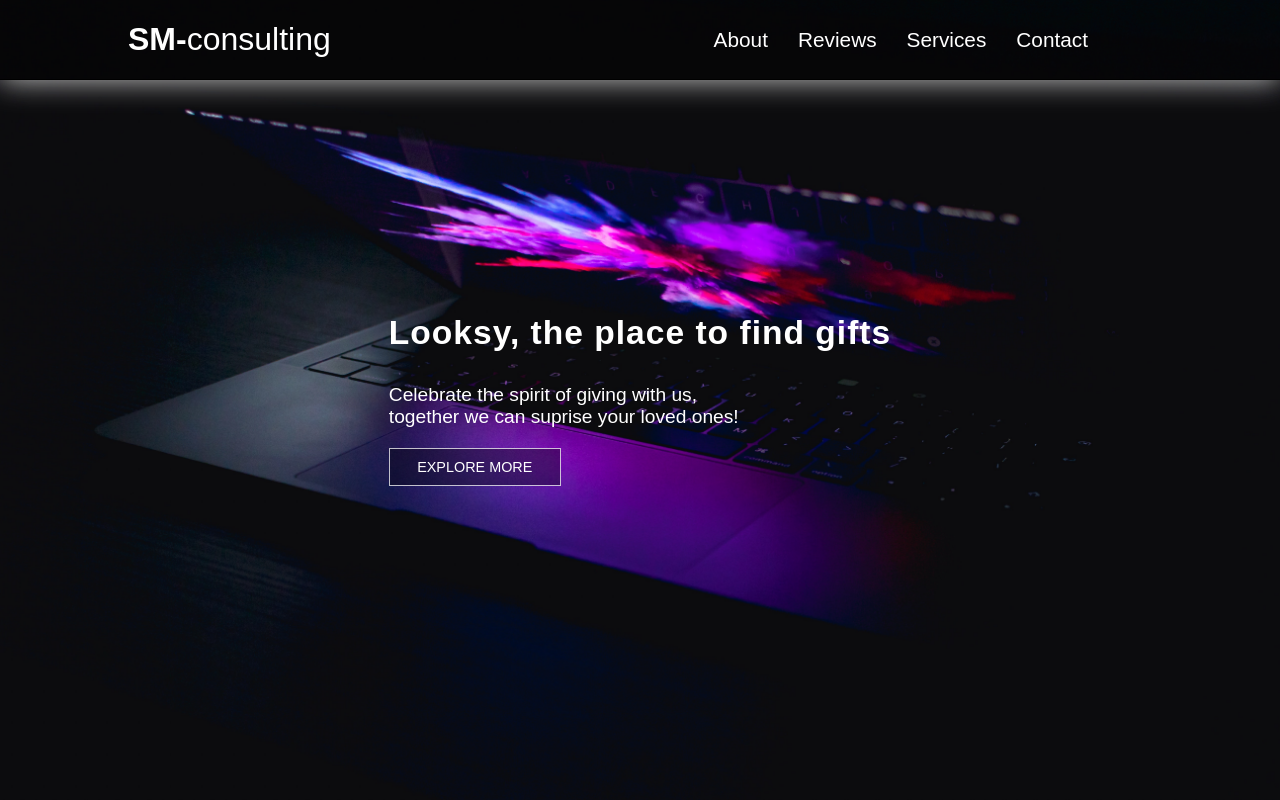
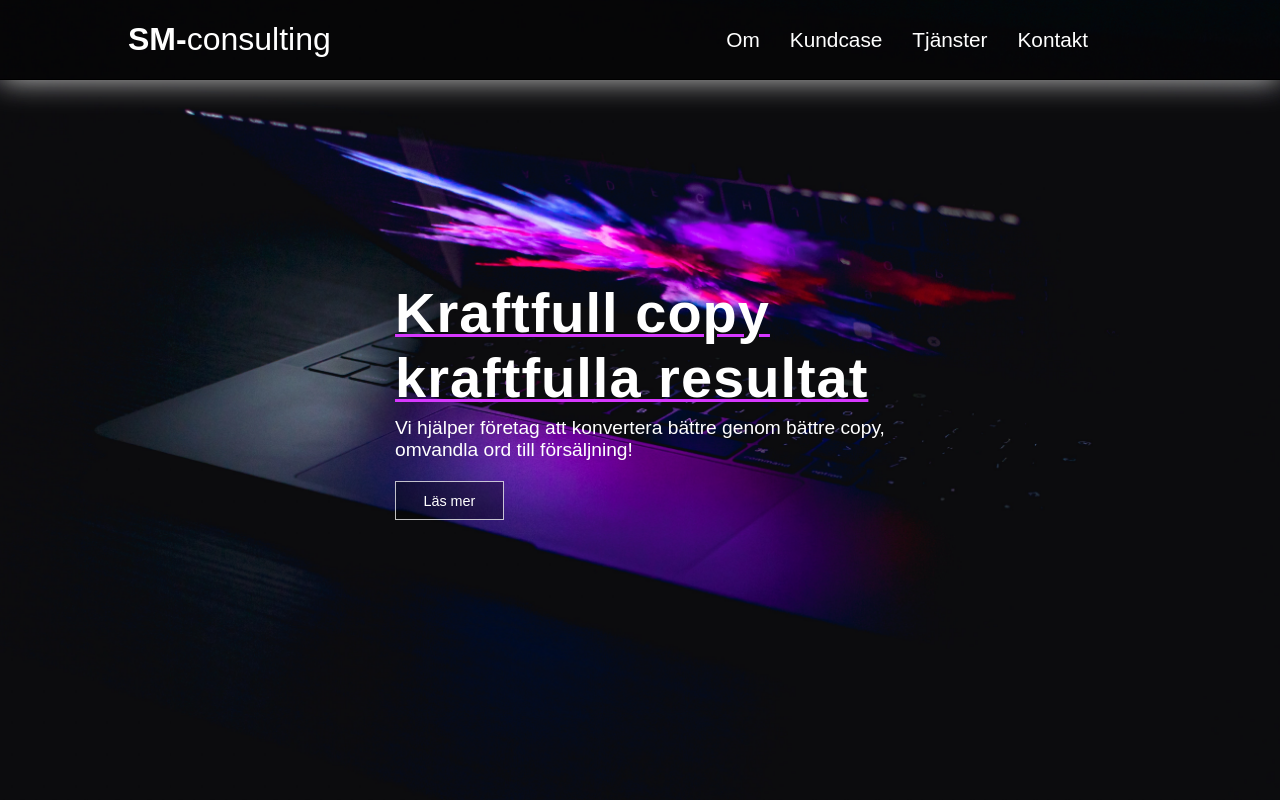
Before and after one commit to Flying0101/CW-site, a React (Create React App) app: page / in a window 1280 px wide. Shown: the top 800 px of the page. Built offline with nearby package versions, Linux system fonts and the light colour scheme.

Commit message:
nav-landing update

```diff
--- a/src/components/Landing.js
+++ b/src/components/Landing.js
@@ -15,9 +15,11 @@ function Landing() {
             <img alt="dark laptop" src={landingPic} className="main-pic" />
 
             <div className="landing-container">
-                <h1 className="l-slogan">Looksy, the place to find gifts</h1>
-                <p className="l-pre-info"><br /> Celebrate the spirit of giving with us, <br/> together we can suprise your loved ones!</p>
-                <button className="landing-cta">EXPLORE MORE</button>
+
+                <h1 className="l-slogan">Kraftfull copy<br /> kraftfulla resultat</h1>
+
+                <p className="l-pre-info">Vi hjälper företag att konvertera bättre genom bättre copy, <br/>omvandla ord till försäljning!  </p>
+                <button className="landing-cta">Läs mer </button>
             </div>
         </section>
     )
--- a/src/components/Navbar.js
+++ b/src/components/Navbar.js
@@ -22,10 +22,10 @@ function Navbar() {
                 <p className="logo"><strong id="logo-sm">SM-</strong>consulting</p>
 
                 <ul className="nav-ul">
-                    <li className="nav-li">About</li>
-                    <li className="nav-li">Reviews</li>
-                    <li className="nav-li">Services</li>
-                    <li className="nav-li">Contact</li>
+                    <li className="nav-li">Om</li>
+                    <li className="nav-li">Kundcase</li>
+                    <li className="nav-li">Tjänster</li>
+                    <li className="nav-li">Kontakt</li>
                 </ul>
 
                 <div className="resp-container">
@@ -46,10 +46,10 @@ function Navbar() {
             <nav className="nav-modal">
                 <FaTimes className="modal-menu" onClick={() => handleClick()} />
                 <ul className="m-nav-ul">
-                    <li className="m-nav-li">About</li>
-                    <li className="m-nav-li">Reviews</li>
-                    <li className="m-nav-li">Services</li>
-                    <li className="m-nav-li">Contact</li>
+                    <li className="m-nav-li">Om</li>
+                    <li className="m-nav-li">Kundcase</li>
+                    <li className="m-nav-li">Tjänster</li>
+                    <li className="m-nav-li">Kontakt</li>
                 </ul>
             </nav>
         )}</div>
--- a/src/css/Landing.css
+++ b/src/css/Landing.css
@@ -31,9 +31,10 @@
 
 
 .l-slogan {
-    font-size: clamp(1.7rem, 5vw, 2.1rem);
-    margin-bottom: 10px;
+    font-size: clamp(2.5rem, 5vw, 3.5rem);
     letter-spacing: 1px;
+    margin-bottom: 7px;
+    text-decoration: 3px underline rgb(215, 56, 255);
 }
 
 .l-pre-info {
@@ -58,3 +59,10 @@
     transition-duration: 0.3s;
 
 }
+
+
+.landing-cta:active {
+    border: 0.5px solid rgb(215, 56, 255);
+    color: rgb(215, 56, 255);
+
+}
```
